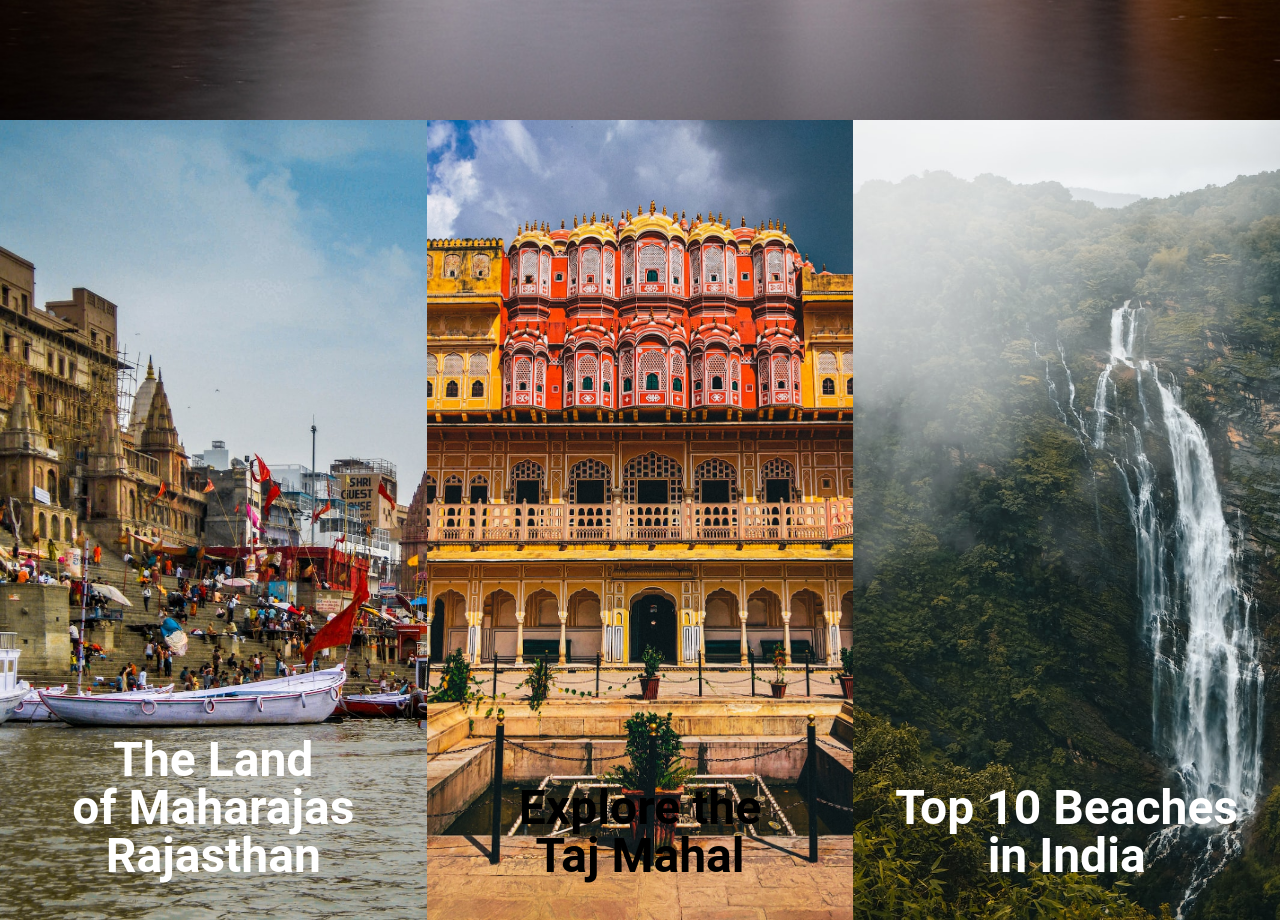
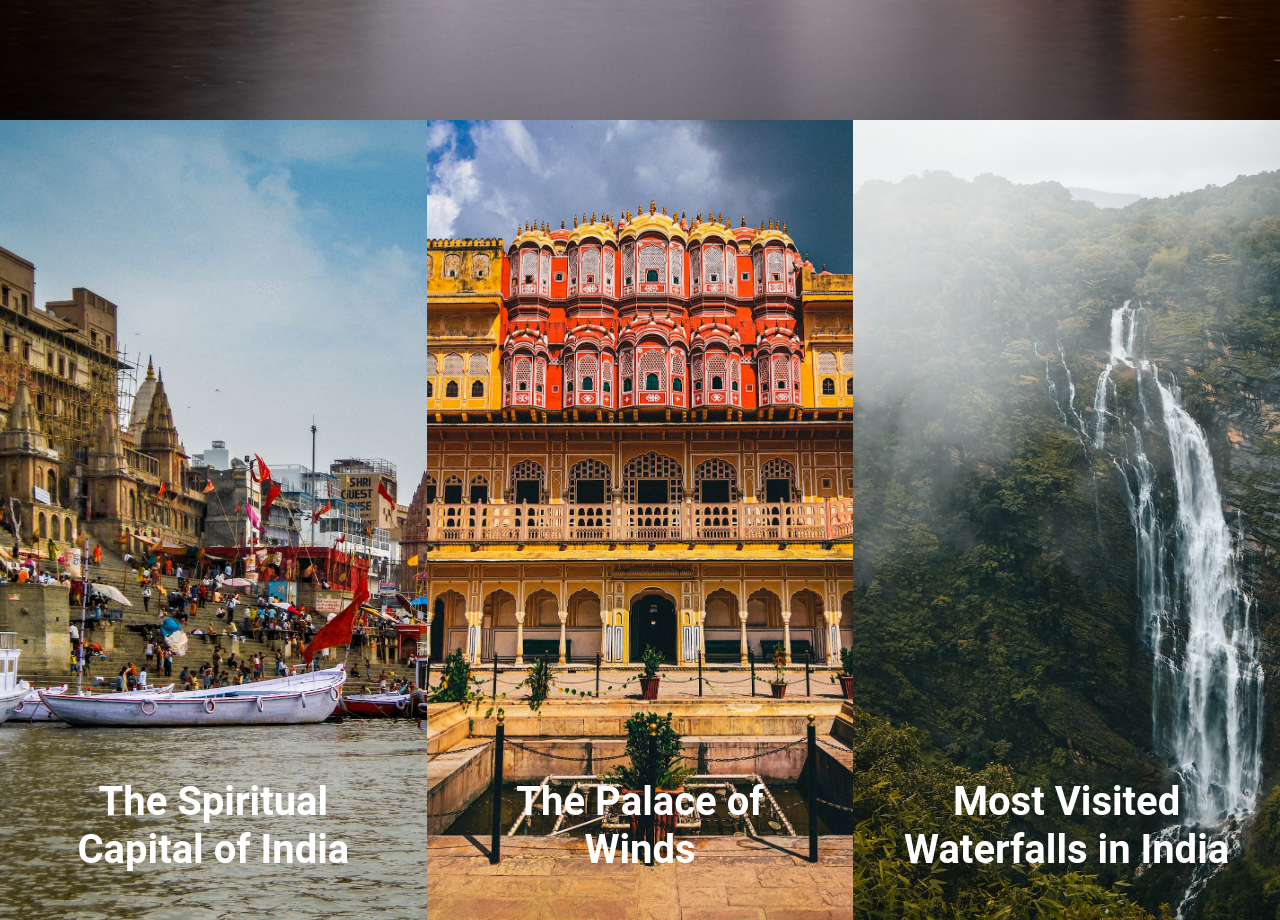
Before and after one commit to Travel-Website-Project/Frontend, a React (Create React App) app: page / in a window 1280 px wide. Shown: the part 680-1600 px from the top of the page. Built offline with nearby package versions, Linux system fonts and the light colour scheme.

Commit message:
more changes

```diff
--- a/src/components/Home Page/Explore.jsx
+++ b/src/components/Home Page/Explore.jsx
@@ -1,7 +1,6 @@
 import { useEffect, useState } from "react";
 import { useInView } from "react-intersection-observer";
 import { motion, useAnimation, AnimatePresence } from "framer-motion"
-import { Slide } from "react-slideshow-image";
 
 export default function Explore(){
     const animation1 = useAnimation();
@@ -162,27 +161,27 @@ export default function Explore(){
 
          {number===2 &&
             <motion.div className="relative flex w-full h-screen" variants={slideShowVariant} initial='hidden' animate='visible' exit='exit'>
-                <div className="flex items-end justify-center basis-1/3 h-full bg-varanasi bg-[bottom_1rem] bg-cover bg-no-repeat font-roboto font-bold text-5xl text-white
+                <div className="flex items-end justify-center basis-1/3 h-full bg-varanasi bg-[bottom_1rem] bg-cover bg-no-repeat font-roboto font-bold text-[2.5rem] text-white
                 cursor-pointer hover:shadow-xl hover:z-10 hover:shadow-white">
                     <motion.div className="relative flex flex-col items-center bottom-10">
-                        <div>The Land</div>
-                        <div>of Maharajas</div>
-                        <div>Rajasthan </div>
+                        <div className="relative top-3">The Spiritual </div>
+                        <div>Capital of India</div>
+
                     </motion.div>
 
                 </div>
-                <div className="flex items-end justify-center basis-1/3 bg-hawa bg-[bottom_1rem] bg-cover bg-no-repeat font-roboto font-bold text-5xl text-black
+                <div className="flex items-end justify-center basis-1/3 bg-hawa bg-[bottom_1rem] bg-cover bg-no-repeat font-roboto font-bold text-[2.5rem] text-white
                 cursor-pointer hover:shadow-xl hover:z-10 hover:shadow-white">
                     <motion.div className="relative flex flex-col items-center bottom-10">
-                        <div>Explore the</div>
-                        <div>Taj Mahal</div>
+                        <div className="relative top-3">The Palace of</div>
+                        <div>Winds</div>
                     </motion.div>
                 </div>
-                <div className="flex items-end justify-center basis-1/3 bg-waterfall bg-[bottom_1rem] bg-cover bg-no-repeat font-roboto font-bold text-5xl text-white
+                <div className="flex items-end justify-center basis-1/3 bg-waterfall bg-[bottom_1rem] bg-cover bg-no-repeat font-roboto font-bold text-[2.5rem] text-white
                 cursor-pointer hover:shadow-2xl hover:z-10 hover:shadow-white">
                     <motion.div className="relative flex flex-col items-center bottom-10">
-                        <div>Top 10 Beaches</div>
-                        <div>in India</div>
+                        <div className="relative top-3">Most Visited </div>
+                        <div>Waterfalls in India</div>
                     </motion.div>
                 </div>
             </motion.div>
@@ -191,26 +190,26 @@ export default function Explore(){
         <AnimatePresence>
         {number===0 &&
             <motion.div className="relative flex w-full h-screen" variants={slideShowVariant} initial='hidden' animate='visible' exit='exit'>
-                <div className="flex items-end justify-center basis-1/3 h-full bg-ladakh bg-[bottom_1rem] bg-cover bg-no-repeat font-roboto font-bold text-5xl text-white
+                <div className="flex items-end justify-center basis-1/3 h-full bg-ladakh bg-[bottom_1rem] bg-cover bg-no-repeat font-roboto font-bold text-[2.5rem] text-white
                 cursor-pointer hover:shadow-xl hover:z-10 hover:shadow-white">
                     <motion.div className="relative flex flex-col items-center bottom-10">
-                        <div>The Land</div>
-                        <div>of Maharajas</div>
-                        <div>Rajasthan </div>
+                        <div className="relative top-3">The Land of</div>
+                        <div>High Passes</div>
+
                     </motion.div>
 
                 </div>
-                <div className="flex items-end justify-center basis-1/3 bg-delhi bg-[bottom_1rem] bg-cover bg-no-repeat font-roboto font-bold text-5xl text-black
+                <div className="flex items-end justify-center basis-1/3 bg-delhi bg-[bottom_1rem] bg-cover bg-no-repeat font-roboto font-bold text-[2.5rem] text-white
                 cursor-pointer hover:shadow-xl hover:z-10 hover:shadow-white">
                     <motion.div className="relative flex flex-col items-center bottom-10">
-                        <div>Explore the</div>
-                        <div>Taj Mahal</div>
+                        <div className="relative top-3">The Capiral City:</div>
+                        <div className="">Delhi</div>
                     </motion.div>
                 </div>
-                <div className="flex items-end justify-center basis-1/3 bg-trek bg-[bottom_1rem] bg-cover bg-no-repeat font-roboto font-bold text-5xl text-white
+                <div className="flex items-end justify-center basis-1/3 bg-trek bg-[bottom_1rem] bg-cover bg-no-repeat font-roboto font-bold text-[2.5rem] text-white
                 cursor-pointer hover:shadow-2xl hover:z-10 hover:shadow-white">
                     <motion.div className="relative flex flex-col items-center bottom-10">
-                        <div>Top 10 Beaches</div>
+                        <div className="relative top-3">Popular Treks</div>
                         <div>in India</div>
                     </motion.div>
                 </div>
--- a/src/components/Login Page/Login.jsx
+++ b/src/components/Login Page/Login.jsx
@@ -40,11 +40,16 @@ export default function Login(){
             else{
                 // Handle errors here
                 console.error('Request failed');
+                setError(response.data.error)
+
             }
         })
 
         .catch((error) => {
-            console.error(error);
+            console.error(error.response.data.error);
+
+            setError(error.response.data.error);
+
         });
 
     };
@@ -54,7 +59,9 @@ export default function Login(){
 
         <div className="relative mt-40 flex flex-col h-[300px] w-[500px] shadow-xl items-center rouned-md">
             <div className="mt-5 font-roboto text-xl">Enter your details</div>
-            <input type='text' onChange={handleChange} value={loginData.email} name="email" placeholder="Enter Email" className="w-80 outline-none border-b-black border-b-[1px] mt-7"></input>
+            {error &&
+            <div className="mt-2 text-red-500">{error}</div>}
+            <input type='text' onChange={handleChange} value={loginData.email} name="email" placeholder="Enter Email" className="w-80 outline-none border-b-black border-b-[1px] mt-2"></input>
             <input type='password' onChange={handleChange} value={loginData.password} name="password" placeholder='Enter Password' className="w-80 mt-10 outline-none border-b-black border-b-[1px]"></input>
             <div className="mt-5 font-roboto text-sm text-slate-700">New User? <Link to='/signup' className="underline hover:text-black">Signup</Link></div>
             <button onClick={handleClick} className="bg-black text-white w-20 rounded-sm hover:scale-110 mt-8 font-jost" >Login</button>
--- a/src/components/Nav/Nav.jsx
+++ b/src/components/Nav/Nav.jsx
@@ -51,7 +51,7 @@ export default function Nav({elementVisible}){
                 <Link to='/login'>
                 <button className="transition h-10 flex items-center justify-center cursor-pointer hover:font-bold text-xl
                hover:bg-white duration-500 hover:shadow-md hover:text-black w-[100px] rounded-2xl">
-                 Log</button>
+                 Login</button>
                  </Link>
             }
             {user &&
--- a/src/components/Signup Page/Signup.jsx
+++ b/src/components/Signup Page/Signup.jsx
@@ -40,14 +40,16 @@ export default function Signup(){
                 navigate("/");
             }
             else{
-                // Handle errors here
                 console.error('Request failed');
+                setError(response.data.error)
+
             }
         })
 
 
         .catch((error) => {
             console.error(error);
+            setError(error.response.data.error);
         });
 
     };
@@ -59,7 +61,9 @@ export default function Signup(){
 
         <div className="relative mt-40 flex flex-col h-[300px] w-[500px] shadow-xl items-center rouned-md">
             <div className="mt-5 font-roboto text-xl">Enter your details</div>
-            <input type='text' onChange={handleChange} value={signupData.email} name="email" placeholder="Enter Email" className="w-80 outline-none border-b-black border-b-[1px] mt-7"></input>
+            {error &&
+            <div className="text-red-400 mt-2">{error}</div>}
+            <input type='text' onChange={handleChange} value={signupData.email} name="email" placeholder="Enter Email" className="w-80 outline-none border-b-black border-b-[1px] mt-3"></input>
             <input type='password' onChange={handleChange} value={signupData.password} name="password" placeholder='Enter Password' className="w-80 mt-10 outline-none border-b-black border-b-[1px]"></input>
             <div className="mt-5 font-roboto text-sm text-slate-700">Already a User? <Link to='/login' className="underline hover:text-black">Login</Link></div>
             <button onClick={handleClick} className="bg-black text-white w-20 rounded-sm hover:scale-110 mt-8 font-jost" >Register</button>
```
